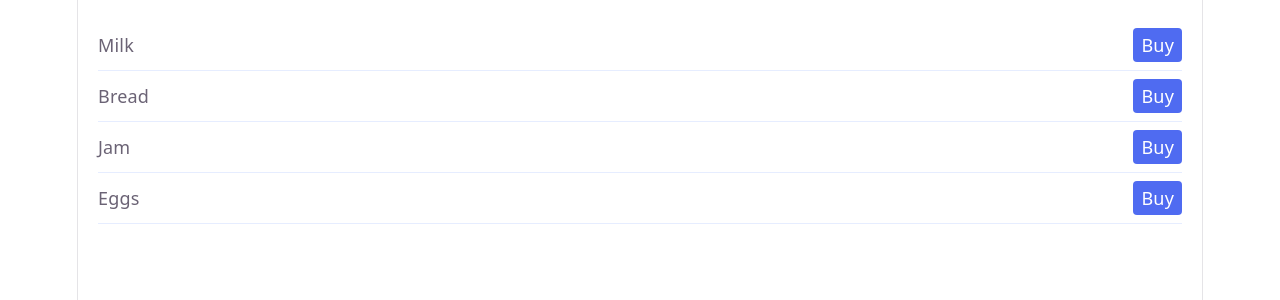
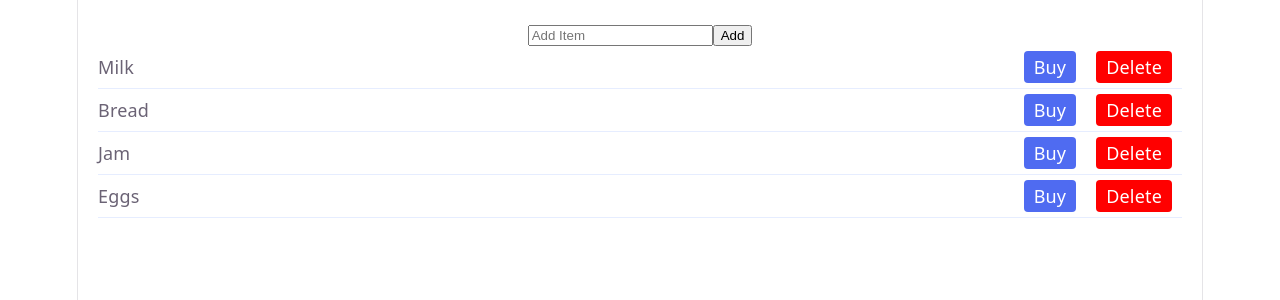
Before and after one commit to 9meAhmed/exd-react-basics, a React (Vite) app: page / in a window 1280 px wide. Shown: the top 300 px of the page. Built offline with nearby package versions, Linux system fonts and the light colour scheme.

Commit message:
delete function, new record function added

```diff
--- a/src/App.css
+++ b/src/App.css
@@ -314,13 +314,27 @@
 .buy{
   background: #4f6bf1;
   color: #ffffff;
-  padding: 4px 8px;
+  padding: 4px 10px;
   border-radius: 4px;
+  margin-inline: 10px;
 }
 
 .buy-done{
   background-color: green;
+  color: #ffffff;
+  padding: 4px 10px;
+  border-radius: 4px;
+  margin-inline: 10px;
 }
+
+.delete{
+  background-color: red;
+  color: #ffffff;
+  padding: 4px 10px;
+  border-radius: 4px;
+  margin-inline: 10px;
+}
+
 
 .item-done{
   font-weight: bold;
--- a/src/App.jsx
+++ b/src/App.jsx
@@ -7,10 +7,10 @@ const App = () => {
 
 
   const [items, setItems] = useState([
-    { id: 1, name: 'Milk', status: 'Buy' },
-    { id: 2, name: 'Bread', status: 'Buy' },
-    { id: 3, name: 'Jam', status: 'Buy' },
-    { id: 4, name: 'Eggs', status: 'Buy' }
+    { id: 2, name: 'Milk', status: 'Buy' },
+    { id: 1, name: 'Bread', status: 'Buy' },
+    { id: 4, name: 'Jam', status: 'Buy' },
+    { id: 3, name: 'Eggs', status: 'Buy' }
   ]);
 
   const onItemClick = (index) => {
@@ -31,12 +31,61 @@ const App = () => {
 
   }
 
+  const onItemDelete = (index) => {
+    const updatedItems = [...items];
+    updatedItems.splice(index, 1);
+    setItems(updatedItems);
+  }
+
+  const onFormSubmit = (e) => {
+    e.preventDefault();
+
+
+
+    const formData = new FormData(e.target);
+
+    const name = formData.get('item-name');
+    const status = 'Buy';
+    const id = getMaxRecordId() + 1;
+
+    if(name){
+      const record = { id, name, status };
+      const updatedList = [...items, record];
+      setItems(updatedList);
+    }
+
+    e.target.reset();
+  }
+
+  const getMaxRecordId = () => {
+    if(items.length === 0){
+      return 0;
+    }else{
+      const sortedItems = items.sort((a, b) => {
+        return a.id - b.id;
+      });
+      return sortedItems[sortedItems.length - 1].id;
+    }
+
+  }
+
   return <>
     <ul className='g-list'>
+      <li>
+        <form onSubmit={onFormSubmit}>
+          <input type="text" name='item-name' placeholder='Add Item' />
+          <button type='submit'>Add</button>
+        </form>
+      </li>
       {items.map((item, index) => (
         <li className={`g-item ${item.status === 'Done' && 'item-done'}`} key={item.id}>
-          {item.name} <span onClick={()=>{onItemClick(index)}} className={`buy ${item.status === 'Done' && 'buy-done'}`}>{item.status}</span>
-        </li>
+
+          {item.name}
+            <div>
+              {item.status === 'Buy' ? <span className='buy' onClick={()=>{onItemClick(index)}} >{item.status}</span> : <span className='buy-done'>{item.status}</span>}
+              {item.status === 'Buy' && <span className='delete' onClick={()=>{onItemDelete(index)}} >Delete</span>}
+            </div>
+          </li>
       ))}
     </ul>
   </>
```
